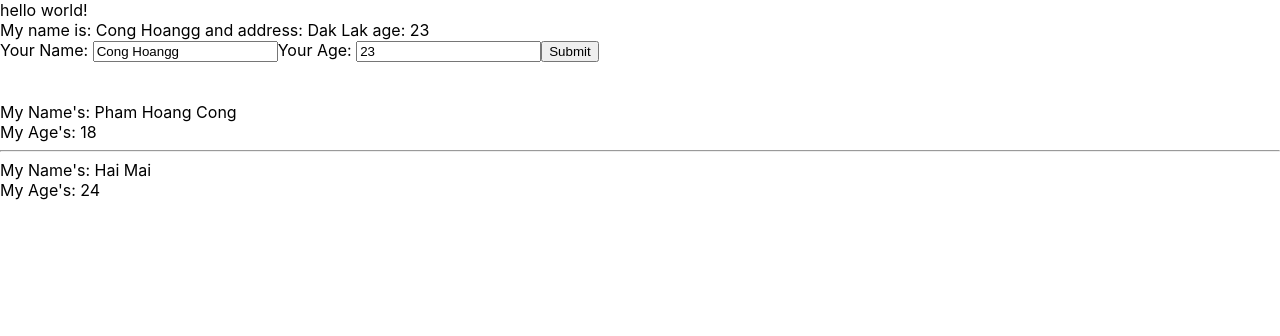
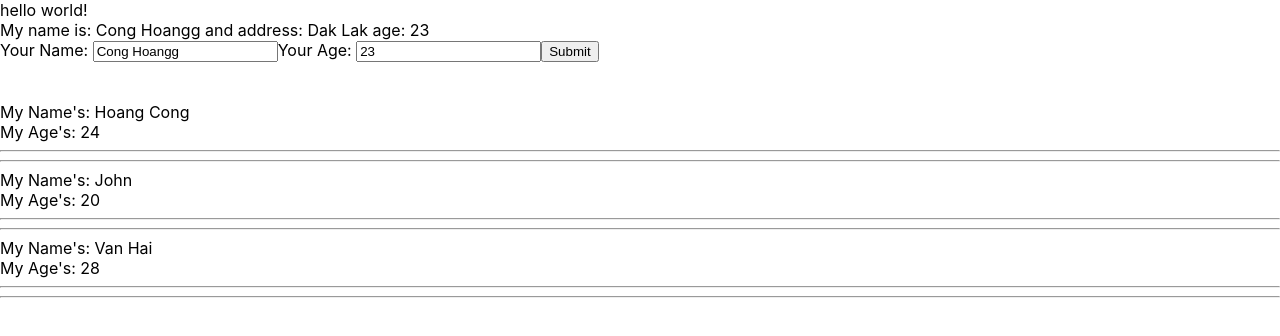
Before and after one commit to 18hcong/React-Test, a React (Create React App) app: page / in a window 1280 px wide. Shown: the top 336 px of the page. Built offline with nearby package versions, Linux system fonts and the light colour scheme.

Commit message:
push code-Outputting List

```diff
--- a/src/components/DisplayInfo.js
+++ b/src/components/DisplayInfo.js
@@ -3,13 +3,29 @@ import React from "react";
 class DisplayInfo extends React.Component {
   render() {
     //destructuring array/object
-    const { name, age } = this.props;
+    const { listUsers } = this.props; //object
+    // console.log(listUsers);
 
     //props =>  VIẾT TẮT properties
     return (
       <div>
+        {listUsers.map((item) => {
+          return (
+            <div key={item.id}>
+              <div>My Name's:  {item.name} </div>
+              <div>My Age's:  {item.age}</div>
+              <hr/><hr/>
+            </div>
+          );
+        })}
+        {/* <div>My Name's: {name}</div>
+        <div>My Age's: {age} </div>
+        <hr /> <hr />
         <div>My Name's: {name}</div>
         <div>My Age's: {age} </div>
+        <hr /> <hr />
+        <div>My Name's: {name}</div>
+        <div>My Age's: {age} </div> */}
       </div>
     );
   }
--- a/src/components/MyComponents.js
+++ b/src/components/MyComponents.js
@@ -5,16 +5,21 @@ import DisplayInfo from "./DisplayInfo";
 import UserInfo from "./UserInfo";
 
 class MyComponent extends React.Component {
+  state = {
+    listUsers: [
+      { id: 1, name: "Hoang Cong", age: "24" },
+      { id: 2, name: "John", age: "20" },
+      { id: 3, name: "Van Hai", age: "28" },
+  ]};
+
   //JSX
   render() {
-    const myInfo = ["ab", "b", "c", "c"];
+    //DRY: don't repeat yourself...
     return (
       <div>
         <UserInfo />
         <br /> <br />
-        <DisplayInfo name="Pham Hoang Cong" age="18" />
-        <hr />
-        <DisplayInfo name={"Hai Mai"} age={24} myInfo={myInfo} />
+        <DisplayInfo listUsers={this.state.listUsers  } />
       </div>
     );
   }
```
